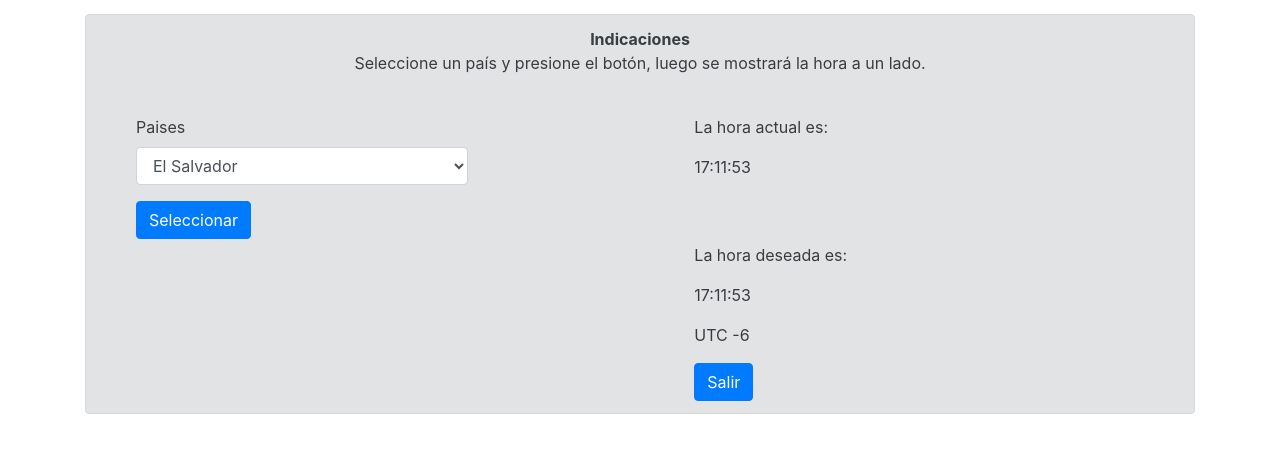
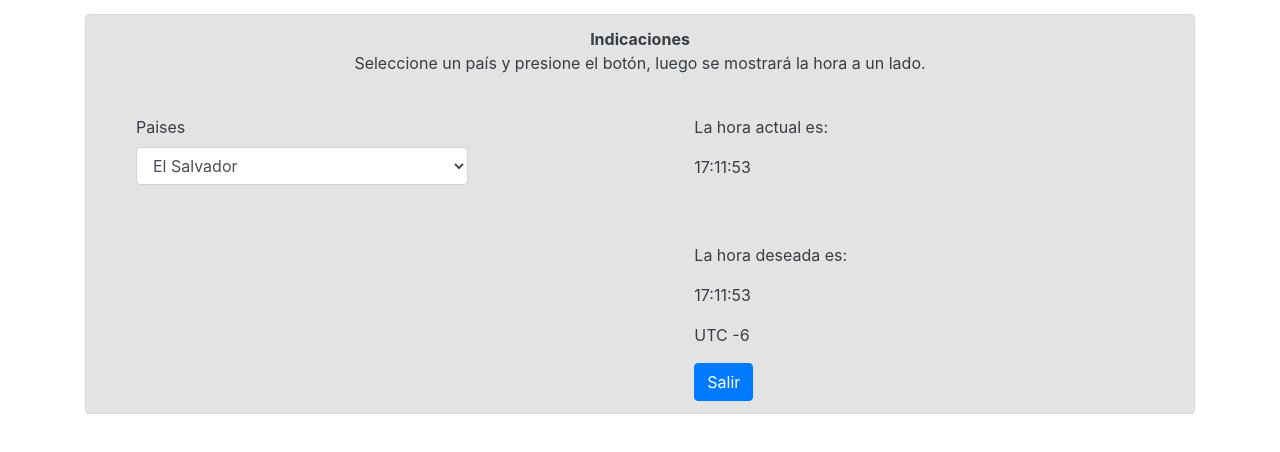
Before and after one commit to JonathanZavala17/JonathanZavala17.github.io, a plain HTML site: page index.html in a window 1280 px wide. Shown: the part 84-536 px from the top of the page. Drawn offline with Linux system fonts and the light colour scheme; a script that the page names is missing; files whose address does not match are found by name.

Commit message:
Actualizar

```diff
--- a/index.html
+++ b/index.html
@@ -263,7 +263,6 @@
 -->
           </select>
           </div>
-          <button type="button" class="btn btn-primary">Seleccionar</button>
 
           </form>
 
```
